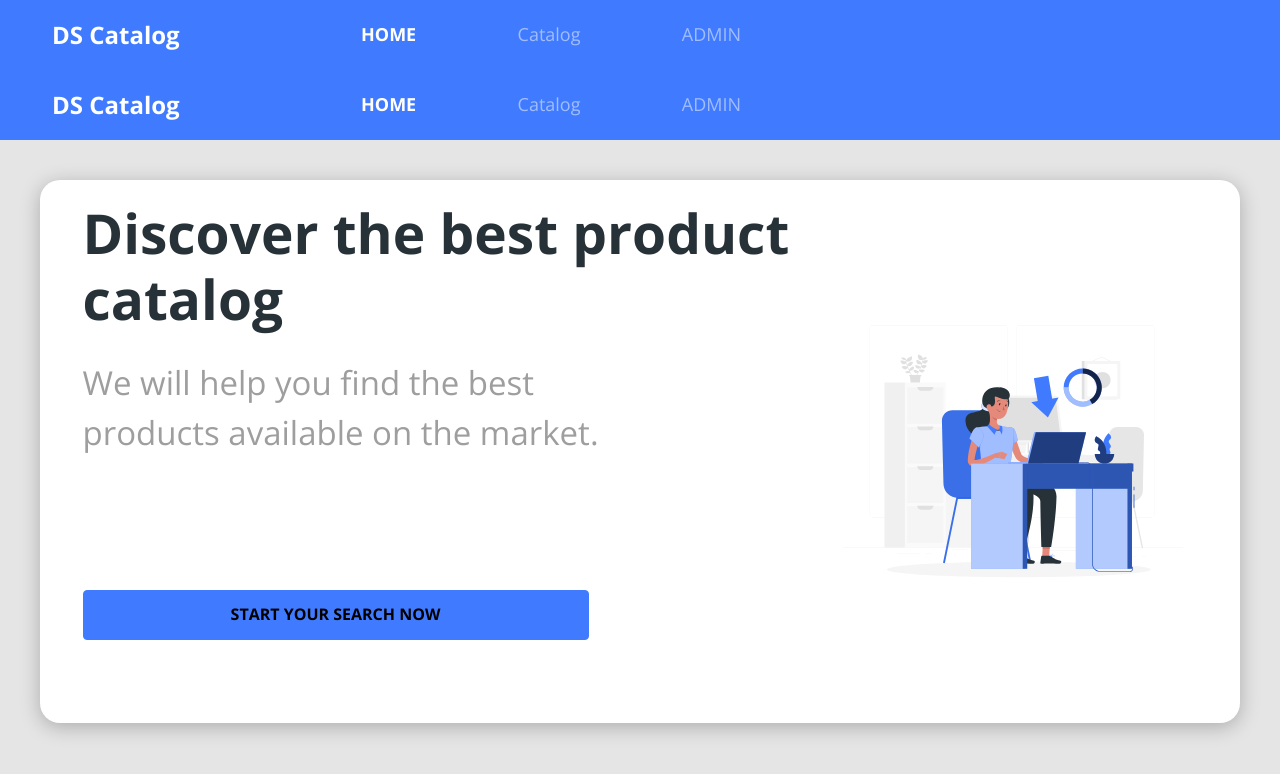
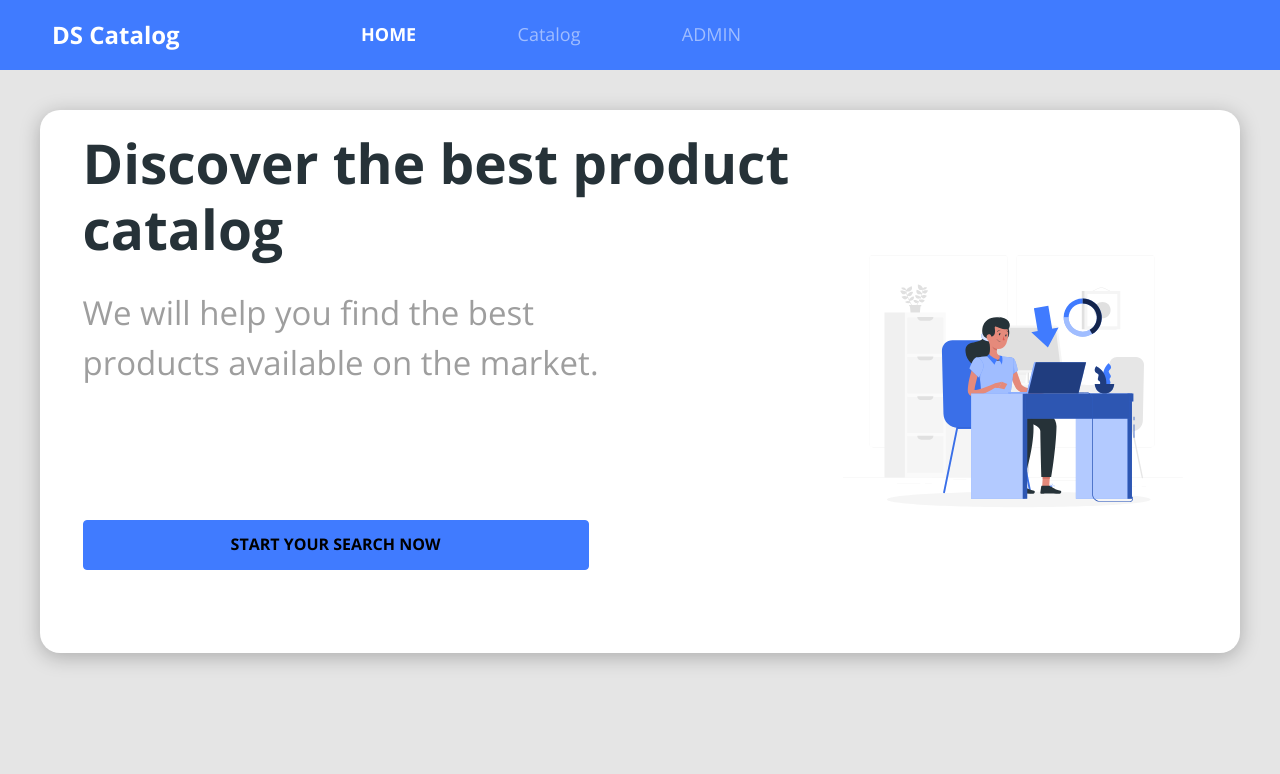
Before and after one commit to J-DouglasLira/DSCatalog, a React (Create React App) app in the folder frontend/: page / in a window 1280 px wide. Shown: the top 774 px of the page. Built offline with nearby package versions, Linux system fonts and the light colour scheme.

Commit message:
style: remove white spaces

```diff
--- a/frontend/src/pages/Home/index.tsx
+++ b/frontend/src/pages/Home/index.tsx
@@ -1,31 +1,27 @@
 import { NavBar } from "components/Navbar";
 import "./styles.css";
-import { ReactComponent as MainImage} from "assets/images/main-image.svg";
+import { ReactComponent as MainImage } from "assets/images/main-image.svg";
 import ButtonIcon from "components/ButtonIcon";
 
 const Home = () => {
   return (
-  <>
-    <NavBar />
     <div className="home-container">
       <div className="base-card home-card">
         <div className="home-content-container">
           <div>
-          <h1>Discover the best product catalog</h1>
-          <p>
-            We will help you find the
-            best products available
-            on the market.
-          </p>
+            <h1>Discover the best product catalog</h1>
+            <p>
+              We will help you find the best products available on the market.
+            </p>
           </div>
-          <ButtonIcon/>
+          <ButtonIcon />
         </div>
         <div className="home-image-container">
           <MainImage />
         </div>
       </div>
     </div>
-  </>);
-}
+  );
+};
 
 export default Home;
```
